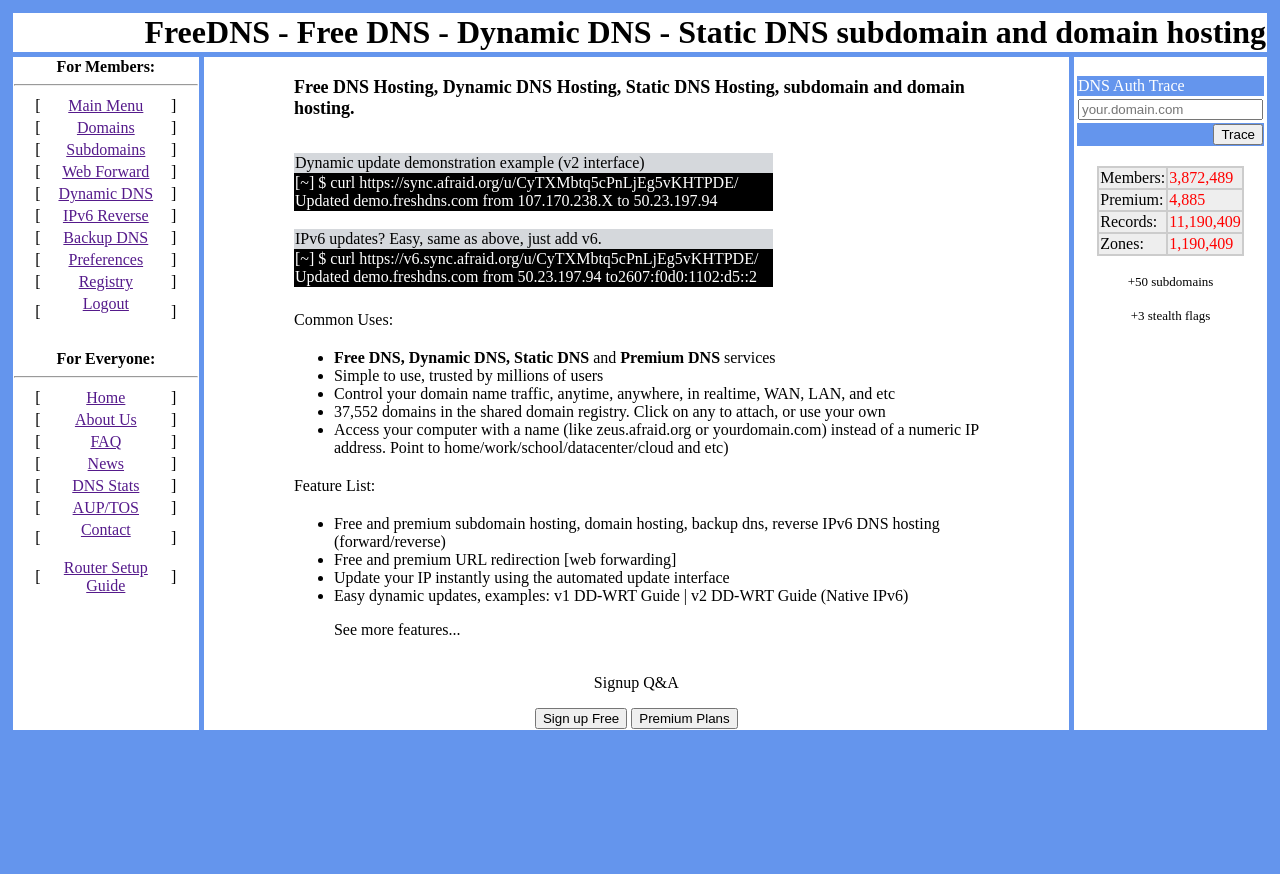
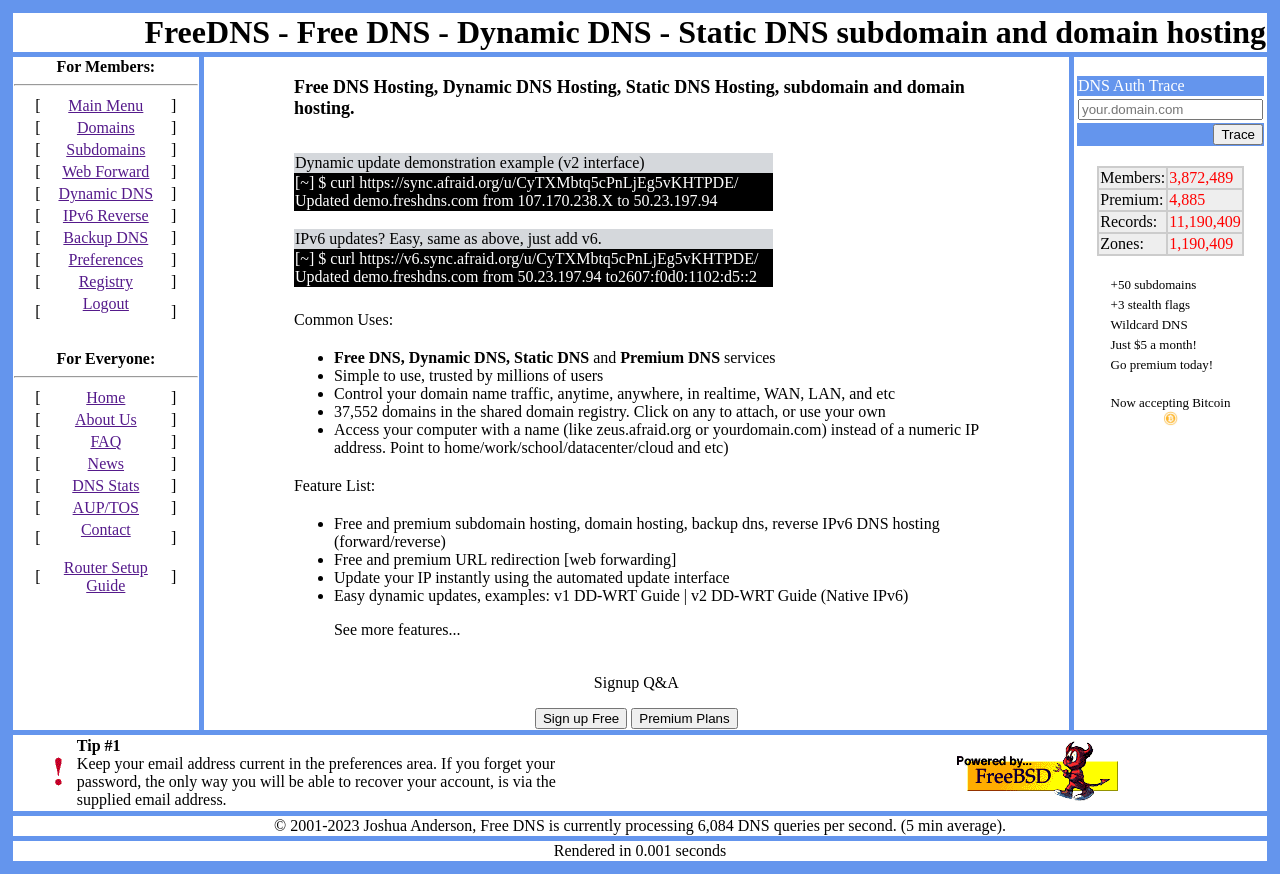
Before and after one commit to mahdiraza20/FrontEnd-BootCamp, a plain HTML site: page freedns.html in a window 1280 px wide. Before the commit the page ends 800 px from the top, so only its background shows below. Drawn offline with Linux system fonts and the light colour scheme.

Commit message:
final draft

```diff
--- a/freedns.html
+++ b/freedns.html
@@ -16,7 +16,6 @@
                 </td>
             </tr>
             <tr>
-
 
 
 
@@ -184,11 +183,62 @@
                             <td><font color="red">1,190,409</font></td>
                         </tr>
                     </table>
-                    <p><font size="2">+50 subdomains</font></p>
-                    <p><font size="2">+3 stealth flags</font></p>
+                    <table cellspacing="0">
+                        <br>
+                        <tr>
+                            <td><font size="2">+50 subdomains</font></td>
+                        </tr>
+                        <tr>
+                            <td><font size="2">+3 stealth flags</font></td>
+                        </tr>
+                        <tr>
+                            <td><font size="2">Wildcard DNS</font></td>
+                        </tr>
+                        <tr>
+                            <td><font size="2">Just $5 a month!</font></td>
+                        </tr>
+                        <tr>
+                            <td><font size="2">Go premium today!</font></td>
+                        </tr>
+                        <tr>
+                            <td align="center"><font size="2"><br> Now accepting Bitcoin</font><br><img src="bitcoin-logo.jpg" alt="bitcoin" width="15" height="15"></td>
+                        </tr>
+
+
+                    </table>
                 </td>
-                <!-- The Right part ends here -->
             </tr>
+            <!-- The Right part ends here -->
+
+
+
+            <!-- the first footer -->
+            <tr bgcolor="white">
+                <td colspan="3">
+                <table width="100%" cellspacing="0" cellpadding="1">
+                    <tr>
+                        <td align="right"><img src="exclaim.gif" alt="excalim"></td>
+                        <td><b>Tip #1 </b> <br> Keep your email address current in the preferences area. If you forget your <br> password, the only way you will be able to recover your account, is via the <br> supplied email address.</td>
+                        <td><img src="powerani.gif" alt="powerani"></td>
+                    </tr>
+
+                </table>
+                </td>
+            </tr>
+            <!-- the first footer ends here -->
+            <!-- the second  footer -->
+            <tr align="center" width="100" bgcolor="white">
+                <td colspan="3">© 2001-2023 Joshua Anderson, Free DNS is currently processing 6,084 DNS queries per second. (5 min average).
+                </td>
+            </tr>
+            <!-- the second footer ends here -->
+            <!-- the third footer -->
+            <tr align="center" width="100" bgcolor="white">
+                <td colspan="3">Rendered in 0.001 seconds
+                </td>
+            </tr>
+            <!-- the third footer ends here -->
+
 
         </tbody>
     </table>
```
Also changed, not shown: bitcoin-logo.jpg (added), exclaim.gif (added), powerani.gif (added).
